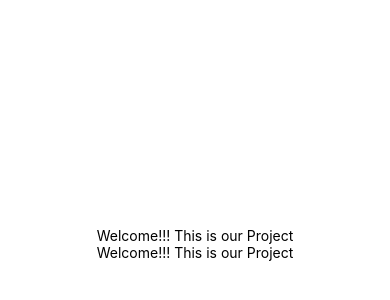
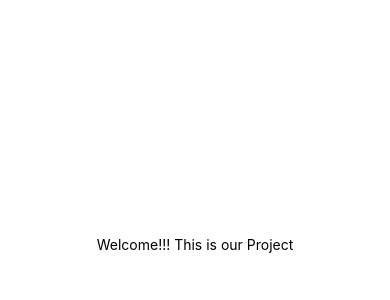
Before and after one commit to direnakkoc/gryffindor, a React Native app: screen / in a window 390 px wide. Shown: the part 178-478 px from the top of the page. Built offline with nearby package versions, Linux system fonts and the light colour scheme.

Commit message:
Update App.js

```diff
--- a/App.js
+++ b/App.js
@@ -6,7 +6,8 @@ export default function App() {
   return (
     <View style={styles.container}>
       <Text>Welcome!!! This is our Project</Text>
-      <Text>Welcome!!! This is our Project</Text>
+
+
       <StatusBar style="auto" />
     </View>
   );
```
